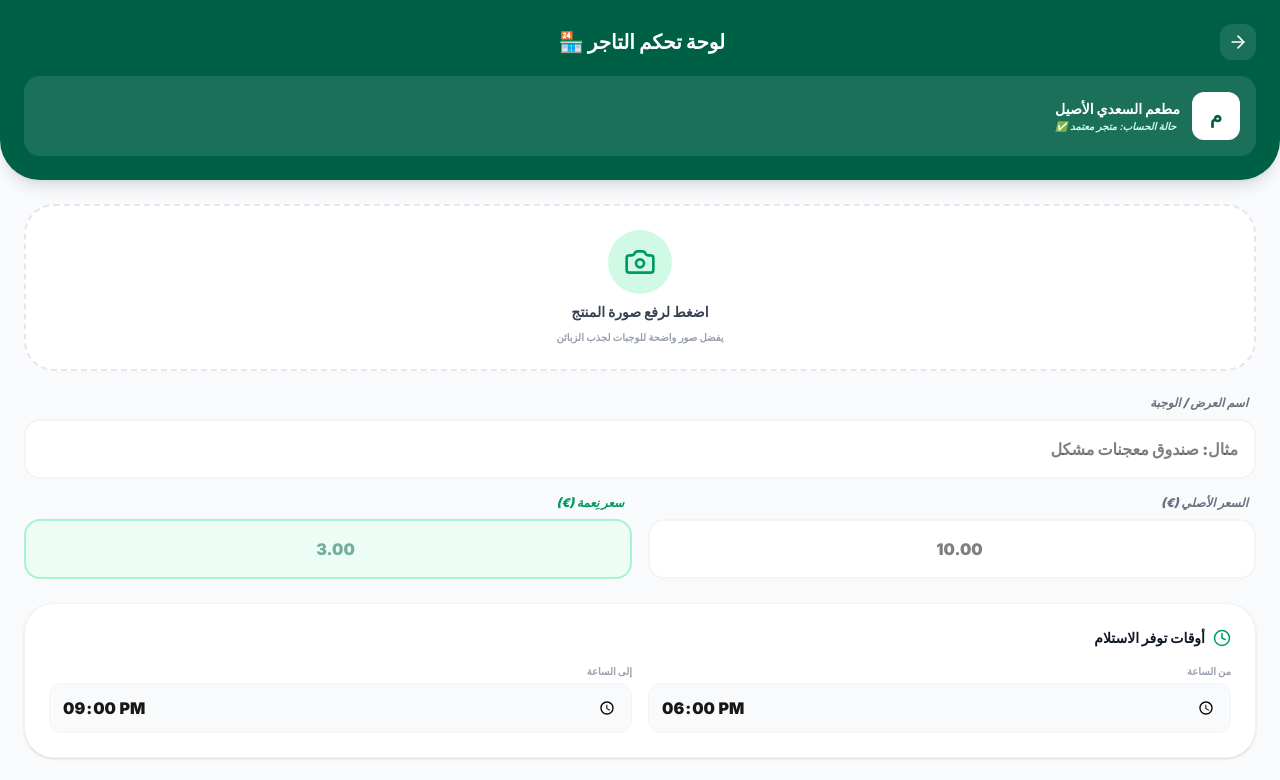
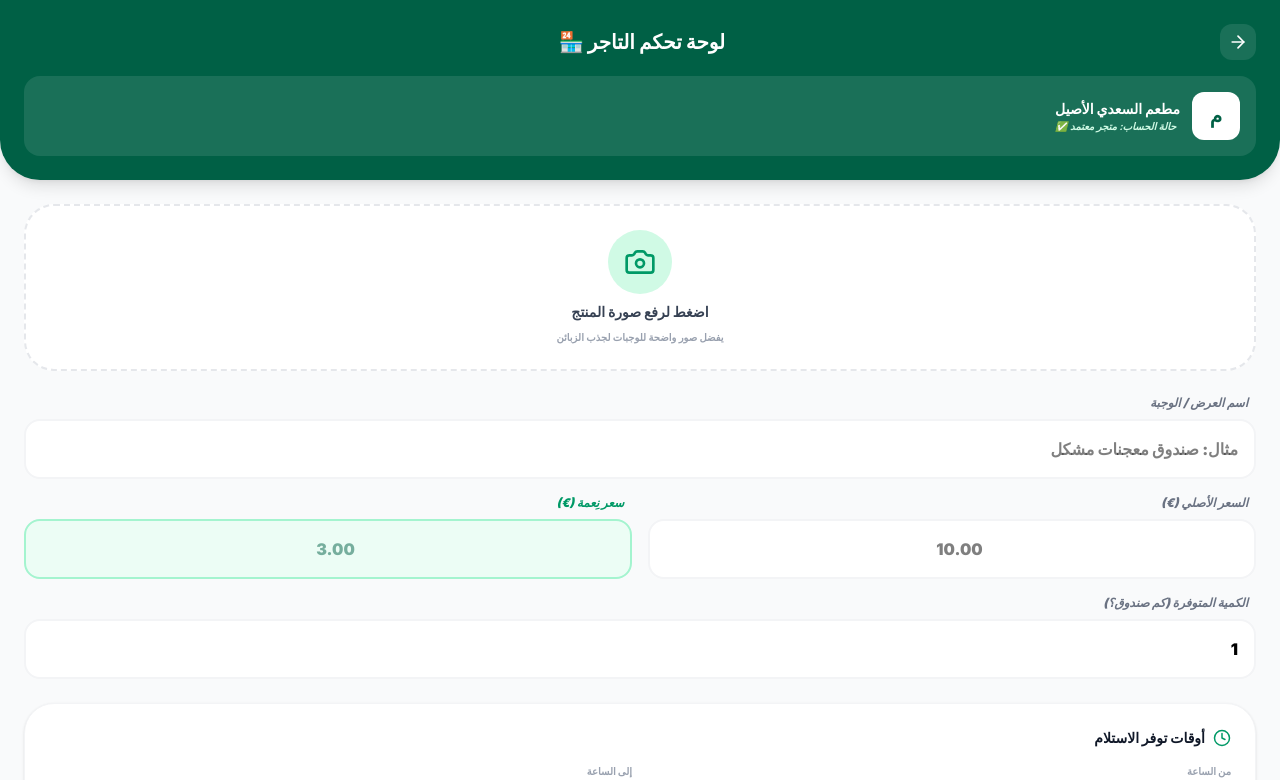
Before and after one commit to msaadi1902-max/nimah-app, a Next.js app: page /merchant-dashboard in a window 1280 px wide. Shown: the top 780 px of the page. Built offline with nearby package versions, Linux system fonts and the light colour scheme; no server answers; sample sign-in values are in the browser's storage.

Commit message:
connect merchant dashboard to supabase

```diff
--- a/src/app/merchant-dashboard/page.tsx
+++ b/src/app/merchant-dashboard/page.tsx
@@ -1,13 +1,20 @@
 'use client'
 import React, { useState } from 'react'
 import { useRouter } from 'next/navigation'
-import { PlusCircle, Utensils, DollarSign, Clock, Camera, ArrowRight, Save } from 'lucide-react'
+import { createClient } from '@supabase/supabase-js'
+import { PlusCircle, Utensils, Clock, Camera, ArrowRight } from 'lucide-react'
+
+// إعداد الاتصال بقاعدة البيانات Supabase
+const supabase = createClient(
+  process.env.NEXT_PUBLIC_SUPABASE_URL!,
+  process.env.NEXT_PUBLIC_SUPABASE_ANON_KEY!
+)
 
 export default function MerchantDashboard() {
   const router = useRouter()
   const [loading, setLoading] = useState(false)
 
-  // بيانات المنتج الجديد
+  // حالة المنتج لجمع البيانات من الفورم
   const [product, setProduct] = useState({
     title: '',
     category: 'وجبات',
@@ -19,14 +26,36 @@ export default function MerchantDashboard() {
     description: ''
   })
 
-  const handleSubmit = (e: React.FormEvent) => {
+  // دالة الحفظ وإرسال البيانات إلى Supabase
+  const handleSubmit = async (e: React.FormEvent) => {
     e.preventDefault()
     setLoading(true)
-    // هنا سنضيف كود الحفظ في قاعدة البيانات لاحقاً
-    setTimeout(() => {
+
+    // دمج وقت البداية والنهاية في نص واحد
+    const pickupTimeFormatted = `من ${product.startTime} إلى ${product.endTime}`
+
+    // إرسال البيانات لجدول meals
+    const { data, error } = await supabase
+      .from('meals')
+      .insert([
+        {
+          name: product.title,
+          original_price: parseFloat(product.originalPrice),
+          discounted_price: parseFloat(product.discountedPrice),
+          quantity: parseInt(product.quantity),
+          pickup_time: pickupTimeFormatted,
+        }
+      ])
+
+    setLoading(false)
+
+    if (error) {
+      alert('❌ عذراً، حدث خطأ أثناء النشر: ' + error.message)
+    } else {
       alert('✅ تم نشر العرض بنجاح وسيظهر للزبائن الآن!')
-      setLoading(false)
-    }, 1500)
+      // إعادة التوجيه للصفحة الرئيسية ليرى التاجر عرضه
+      router.push('/')
+    }
   }
 
   return (
@@ -34,7 +63,7 @@ export default function MerchantDashboard() {
       {/* هيدر لوحة التحكم */}
       <div className="bg-emerald-800 text-white p-6 rounded-b-[40px] shadow-lg mb-6">
         <div className="flex items-center justify-between mb-4">
-          <button onClick={() => router.back()} className="bg-white/10 p-2 rounded-xl">
+          <button onClick={() => router.back()} className="bg-white/10 p-2 rounded-xl active:scale-95 transition-transform">
             <ArrowRight size={20} />
           </button>
           <h1 className="text-xl font-black">لوحة تحكم التاجر 🏪</h1>
@@ -78,6 +107,8 @@ export default function MerchantDashboard() {
               <label className="block text-xs font-black text-gray-500 mb-2 mr-2 italic">السعر الأصلي (€)</label>
               <input
                 type="number"
+                required
+                step="0.01"
                 placeholder="10.00"
                 className="w-full bg-white border-2 border-gray-100 rounded-2xl p-4 text-black font-black text-center"
                 value={product.originalPrice}
@@ -88,12 +119,26 @@ export default function MerchantDashboard() {
               <label className="block text-xs font-black text-emerald-600 mb-2 mr-2 italic">سعر نِعمة (€)</label>
               <input
                 type="number"
+                required
+                step="0.01"
                 placeholder="3.00"
                 className="w-full bg-emerald-50 border-2 border-emerald-200 rounded-2xl p-4 text-emerald-800 font-black text-center"
                 value={product.discountedPrice}
                 onChange={(e) => setProduct({...product, discountedPrice: e.target.value})}
               />
             </div>
+          </div>
+
+          <div>
+            <label className="block text-xs font-black text-gray-500 mb-2 mr-2 italic">الكمية المتوفرة (كم صندوق؟)</label>
+            <input
+              type="number"
+              required
+              placeholder="1"
+              className="w-full bg-white border-2 border-gray-100 rounded-2xl p-4 text-black font-black focus:border-emerald-600 focus:outline-none"
+              value={product.quantity}
+              onChange={(e) => setProduct({...product, quantity: e.target.value})}
+            />
           </div>
         </div>
 
@@ -107,6 +152,7 @@ export default function MerchantDashboard() {
               <span className="text-[10px] font-black text-gray-400 block mb-1">من الساعة</span>
               <input
                 type="time"
+                required
                 className="w-full bg-gray-50 rounded-xl p-3 font-black text-center border border-gray-100"
                 value={product.startTime}
                 onChange={(e) => setProduct({...product, startTime: e.target.value})}
@@ -116,6 +162,7 @@ export default function MerchantDashboard() {
               <span className="text-[10px] font-black text-gray-400 block mb-1">إلى الساعة</span>
               <input
                 type="time"
+                required
                 className="w-full bg-gray-50 rounded-xl p-3 font-black text-center border border-gray-100"
                 value={product.endTime}
                 onChange={(e) => setProduct({...product, endTime: e.target.value})}
@@ -130,7 +177,7 @@ export default function MerchantDashboard() {
           disabled={loading}
           className="w-full bg-emerald-700 text-white py-5 rounded-[25px] font-black text-lg shadow-xl shadow-emerald-100 active:scale-95 transition-all flex items-center justify-center gap-2"
         >
-          {loading ? 'جاري النشر...' : <><PlusCircle size={22} /> انشر العرض الآن 🚀</>}
+          {loading ? 'جاري النشر وتحديث البيانات...' : <><PlusCircle size={22} /> انشر العرض الآن 🚀</>}
         </button>
       </form>
     </div>
```
